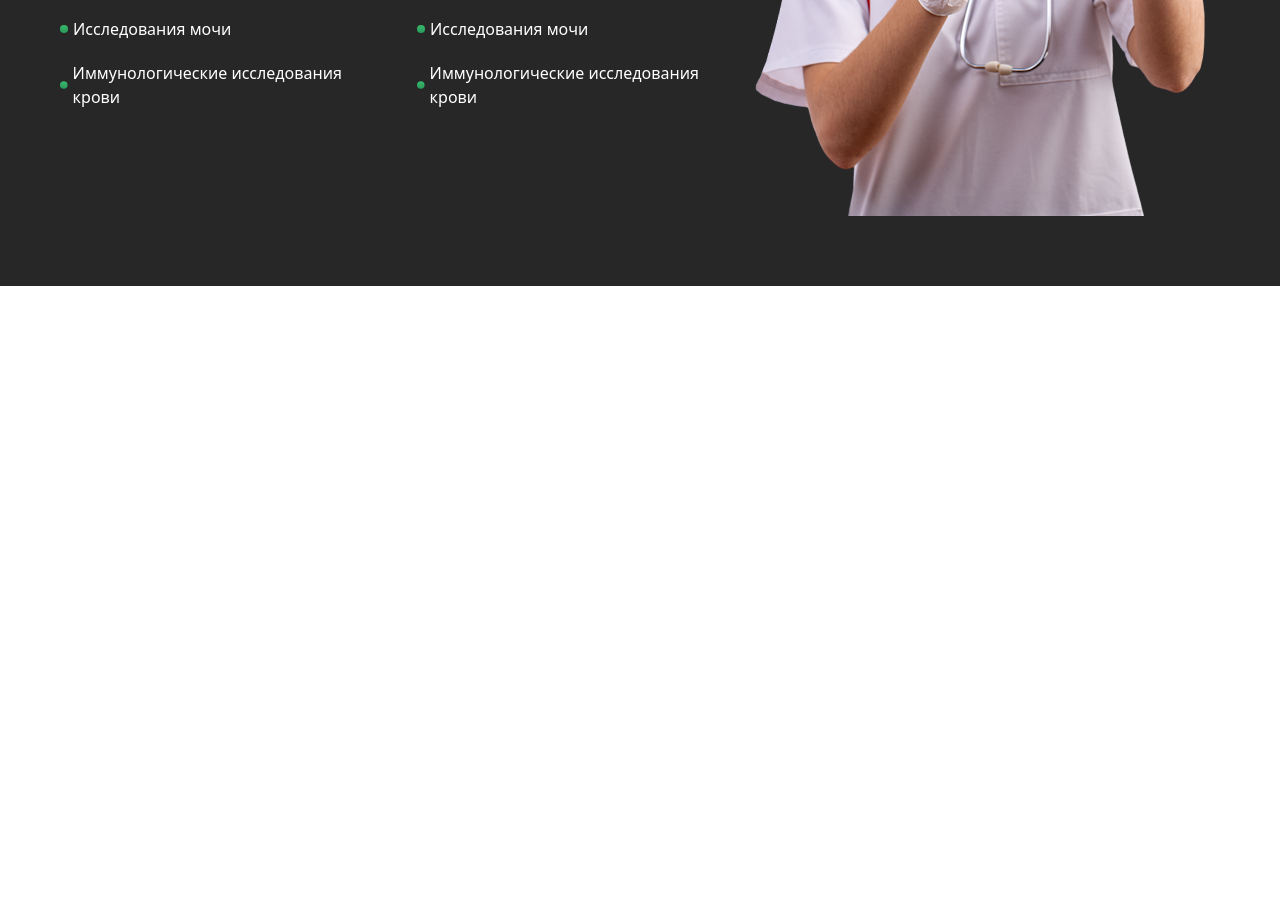
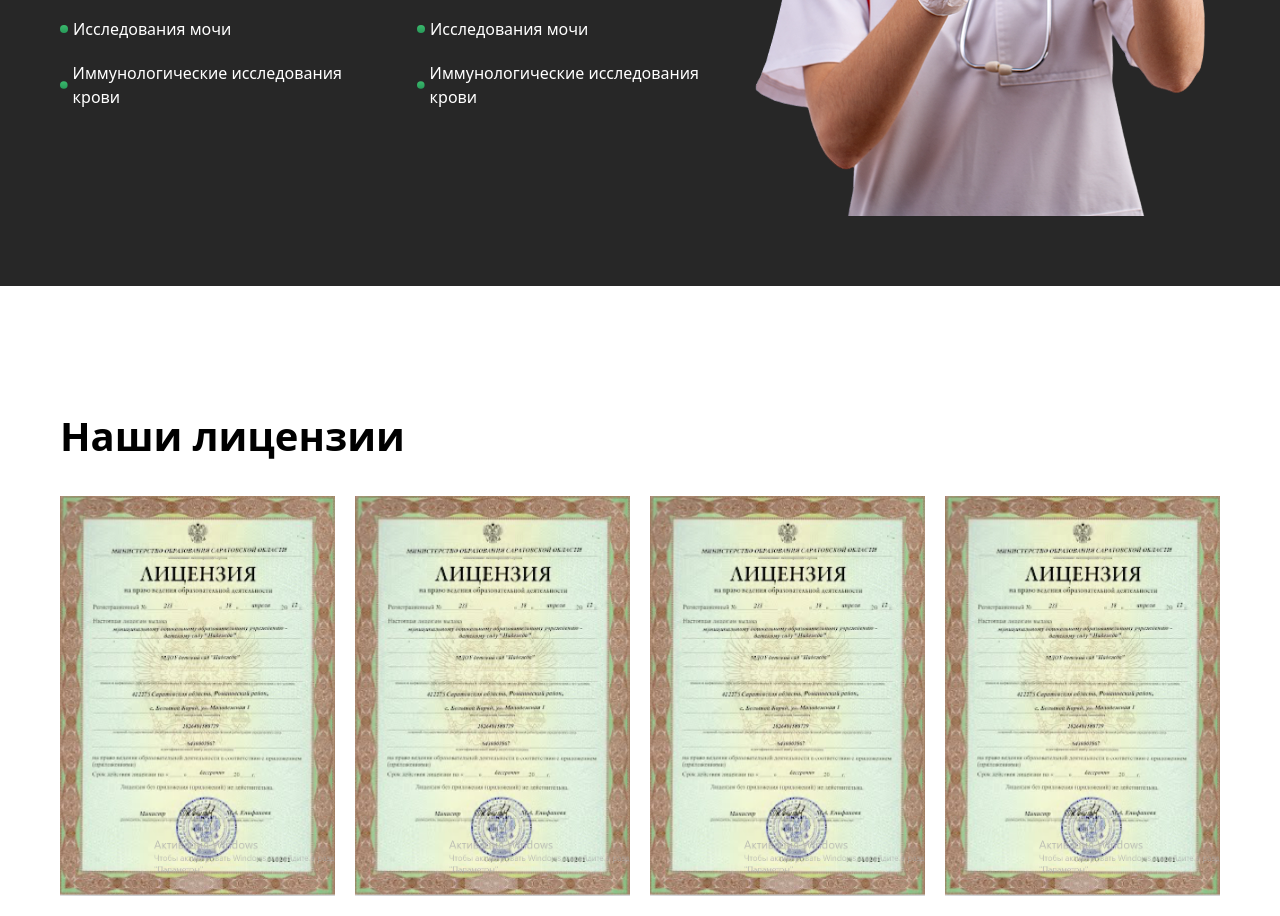
Before and after one commit to Osaf-Abdulloev/home-Work-with-two-branches, a website: page index.html in a window 1280 px wide. Shown: the part 2557-3473 px from the top of the page. Before the commit the page ends 2843 px from the top, so only its background shows below. Drawn offline with Linux system fonts and the light colour scheme.

Commit message:
section ///Наши лицензии/// created

```diff
--- a/index.html
+++ b/index.html
@@ -460,5 +460,16 @@
             </div>
         </div>
     </section>
+
+    <section class="max-w-300 mx-auto p-5 mt-[50px] lg:mt-[100px]">
+        <h1 class="text-[40px] font-bold">Наши лицензии</h1>
+
+        <div class="flex flex-wrap gap-[20px] pt-[30px]">
+            <img class="lg:w-[275px] w-[160px]" src="./1.png" alt="">
+            <img class="lg:w-[275px] w-[160px]" src="./1.png" alt="">
+            <img class="lg:w-[275px] w-[160px]" src="./1.png" alt="">
+            <img class="lg:w-[275px] w-[160px]" src="./1.png" alt="">
+        </div>
+    </section>
 </body>
 </html>
```
Also changed, not shown: 1.png (added), src/output.css.
